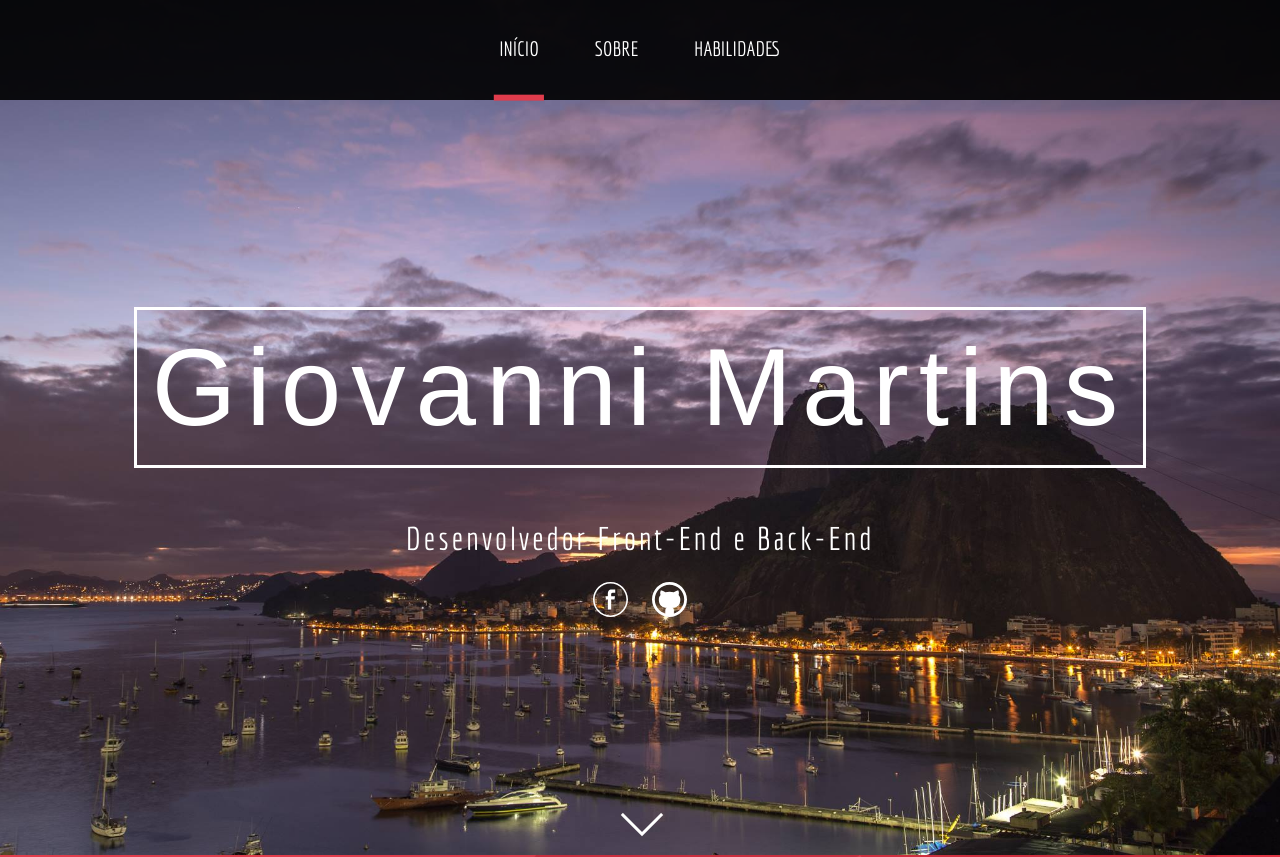
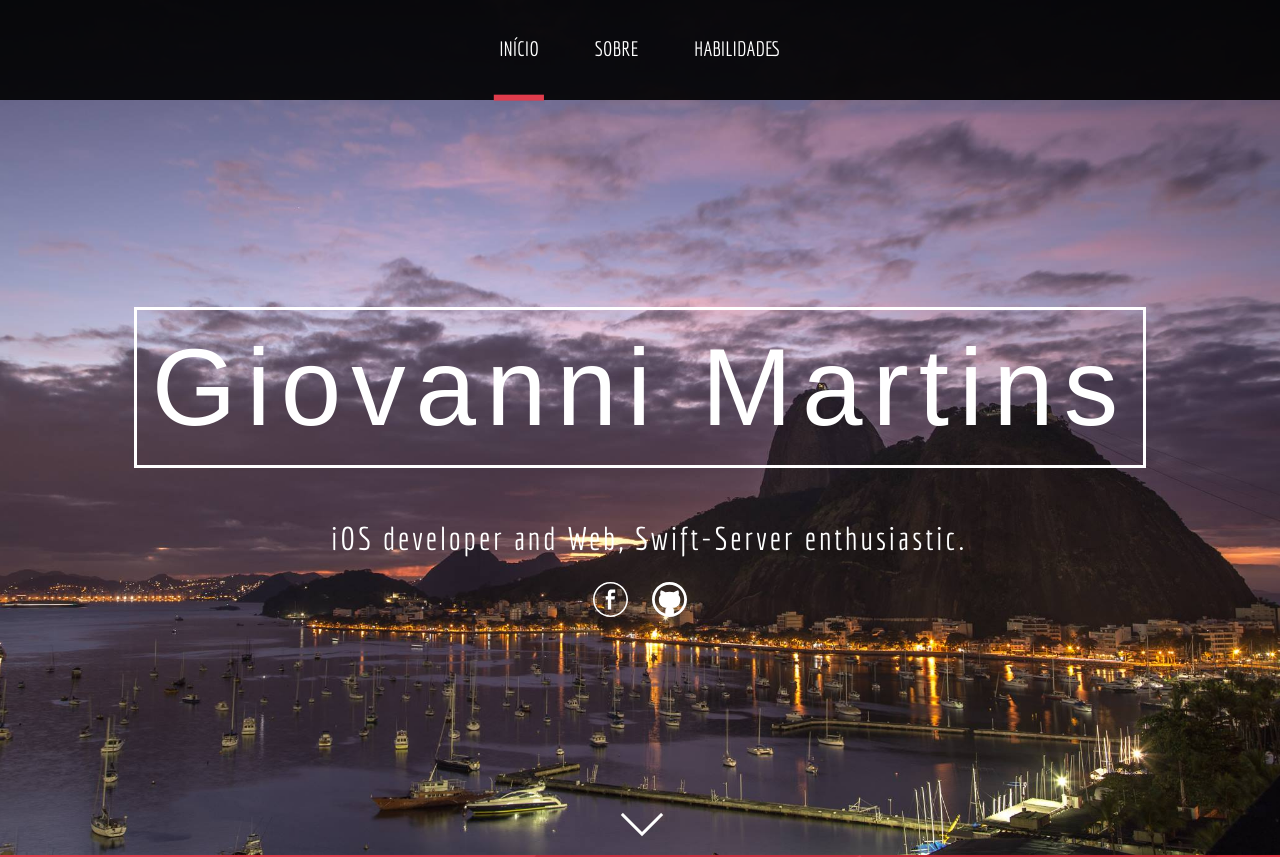
Before and after one commit to GiovanniSM20/my-website, a plain HTML site: page index.html in a window 1280 px wide. Shown: the top 857 px of the page. Drawn offline with Linux system fonts and the light colour scheme; a web font is replaced by a local one.

Commit message:
Update index.html

```diff
--- a/index.html
+++ b/index.html
@@ -34,7 +34,7 @@
     <main>
         <article class="start" id="start">
             <h1 class="start__title opacity hide fade-start">Giovanni Martins</h1>
-            <h2 class="start__sub-title opacity hide fade-start">Desenvolvedor Front-End e Back-End</h2>
+            <h2 class="start__sub-title opacity hide fade-start"> iOS developer and Web, Swift-Server enthusiastic.</h2>
             <div class="opacity hide fade-start">
                 <a href="https://www.facebook.com/giovannimartins2000" target="_blank">
                     <img src="img/icon/fb.svg" class="start__redes" />
```
